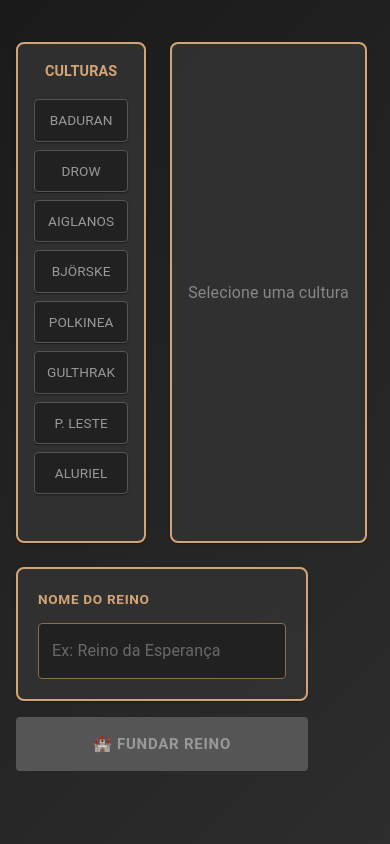
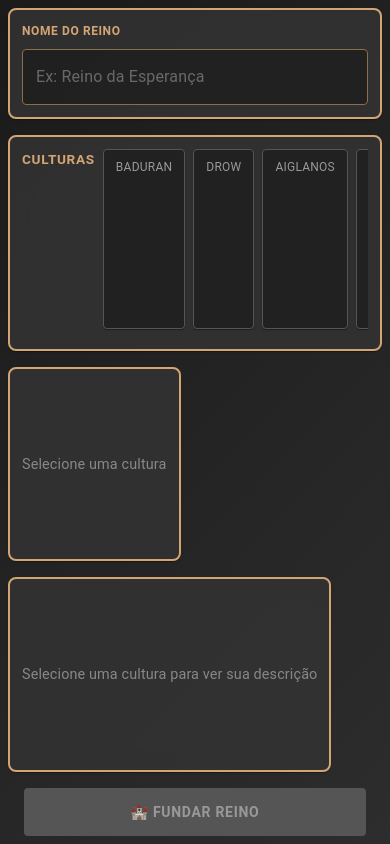
Before and after one commit to AndreaBreschiliare/EPICUOREINOS, a React (Vite) app in the folder frontend/: page /kingdom-creation in a window 390 px wide. Built offline with nearby package versions, Linux system fonts and the light colour scheme; sample sign-in values are in the browser's storage.

Commit message:
refactor: implementar novo design Kingdom Creation (3 linhas, cores pastel, responsivo)

```diff
--- a/frontend/src/pages/KingdomCreationPage.jsx
+++ b/frontend/src/pages/KingdomCreationPage.jsx
@@ -1,7 +1,6 @@
 import { useState } from 'react';
 import { useNavigate } from 'react-router-dom';
 import {
-  Container,
   Box,
   TextField,
   Button,
@@ -10,23 +9,60 @@ import {
   CircularProgress,
   Paper,
   Grid,
-  Card,
-  CardContent,
-  CardMedia,
 } from '@mui/material';
 import { authService } from '../services/authService';
 
 const API_URL = import.meta.env.DEV ? 'http://localhost:5000/api' : 'https://api.odisseiadamente.com.br/api';
 
 const CULTURES = [
-  { id: 'baduran', name: 'Baduran', description: 'Anões mestres da forja e da tecnologia, temperamentais mas profundamente leais, vivem nas profundezas das montanhas cultivando tradições milenares.' },
-  { id: 'drow', name: 'Drow', description: 'Elfos negros que governam través do medo e da intriga política nas profundezas, uma sociedade de castas sob o culto à deusa Idrith.' },
-  { id: 'aiglanos', name: 'Aiglanos', description: 'Povo astuto que prospera através da disciplina e da união, construindo um império onde a força das legiões e o mérito determinam o destino.' },
-  { id: 'björske', name: 'Björske', description: 'Guerreiros nórdicos tradicionais devotos ao culto do Sol e da Lua, famosos por sua incomparável cavalaria e devoção à força e fertilidade.' },
-  { id: 'polkinea', name: 'Polkinea', description: 'Pequilhos simples e felizes que cultivam a terra e saboreiam a paz, dotados de coragem e capacidade única de conquistar amizades.' },
-  { id: 'gulthrak', name: 'Gulthrak', description: 'Orcs nômades do deserto, selvagens e brutais em combate mas sábios em sua luta pela sobrevivência, devotos ao ciclo de sangue, areia e água.' },
-  { id: 'p_leste', name: 'P. Leste', description: 'Milenares povos sob dinastia unificada que honram disciplina, honra e lealdade ao Imperador, com tradições de monges guerreiros e samurais lendários.' },
-  { id: 'aluriel', name: 'Aluriel', description: 'Antigos elfos contemplativos profundamente ligados à natureza e à magia, criadores de beleza e sabedoria imortais, abençoados pela deusa Alora.' },
+  {
+    id: 'baduran',
+    name: 'Baduran',
+    description: 'Anões mestres da forja e da tecnologia, temperamentais mas profundamente leais, vivem nas profundezas das montanhas cultivando tradições milenares.',
+    color: '#A67C52',
+  },
+  {
+    id: 'drow',
+    name: 'Drow',
+    description: 'Elfos negros que governam através do medo e da intriga política nas profundezas, uma sociedade de castas sob o culto à deusa Idrith.',
+    color: '#6B5B5B',
+  },
+  {
+    id: 'aiglanos',
+    name: 'Aiglanos',
+    description: 'Povo astuto que prospera através da disciplina e da união, construindo um império onde a força das legiões e o mérito determinam o destino.',
+    color: '#D4AF37',
+  },
+  {
+    id: 'björske',
+    name: 'Björske',
+    description: 'Guerreiros nórdicos tradicionais devotos ao culto do Sol e da Lua, famosos por sua incomparável cavalaria e devoção à força e fertilidade.',
+    color: '#8CB5D0',
+  },
+  {
+    id: 'polkinea',
+    name: 'Polkinea',
+    description: 'Pequilhos simples e felizes que cultivam a terra e saboreiam a paz, dotados de coragem e capacidade única de conquistar amizades.',
+    color: '#B8D87F',
+  },
+  {
+    id: 'gulthrak',
+    name: 'Gulthrak',
+    description: 'Orcs nômades do deserto, selvagens e brutais em combate mas sábios em sua luta pela sobrevivência, devotos ao ciclo de sangue, areia e água.',
+    color: '#A0522D',
+  },
+  {
+    id: 'p_leste',
+    name: 'P. Leste',
+    description: 'Milenares povos sob dinastia unificada que honram disciplina, honra e lealdade ao Imperador, com tradições de monges guerreiros e samurais lendários.',
+    color: '#E08B7D',
+  },
+  {
+    id: 'aluriel',
+    name: 'Aluriel',
+    description: 'Antigos elfos contemplativos profundamente ligados à natureza e à magia, criadores de beleza e sabedoria imortais, abençoados pela deusa Alora.',
+    color: '#A989BE',
+  },
 ];
 
 export default function KingdomCreationPage() {
@@ -36,13 +72,14 @@ export default function KingdomCreationPage() {
   const [error, setError] = useState('');
   const [loading, setLoading] = useState(false);
 
+  const selectedCultureInfo = CULTURES.find((c) => c.id === selectedCulture);
+
   const handleSubmit = async (e) => {
     e.preventDefault();
     setError('');
     setLoading(true);
 
     try {
-      // Validações
       if (!kingdomName.trim()) {
         setError('Nome do reino é obrigatório');
         setLoading(false);
@@ -67,7 +104,6 @@ export default function KingdomCreationPage() {
         return;
       }
 
-      // Chamar API para criar feudo
       const response = await fetch(`${API_URL}/feud`, {
         method: 'POST',
         headers: {
@@ -91,7 +127,6 @@ export default function KingdomCreationPage() {
         throw new Error(errorMessage);
       }
 
-      // Sucesso! Redirecionar para dashboard
       navigate('/dashboard');
     } catch (err) {
       console.error('Erro ao criar reino:', err);
@@ -101,78 +136,151 @@ export default function KingdomCreationPage() {
     }
   };
 
-  const selectedCultureInfo = CULTURES.find((c) => c.id === selectedCulture);
-
   return (
     <Box
       sx={{
-        minHeight: '100vh',
+        width: '100%',
+        height: '100vh',
         background: 'linear-gradient(135deg, #1a1a1a 0%, #2d2d2d 100%)',
+        padding: { xs: 1, sm: 2, md: 3 },
         display: 'flex',
-        alignItems: 'center',
-        justifyContent: 'center',
-        padding: 2,
+        flexDirection: 'column',
+        gap: 2,
       }}
     >
-      <Grid container spacing={3} maxWidth="1400px" sx={{ height: '90vh' }}>
-        {/* SIDEBAR ESQUERDA - Lista de Culturas */}
-        <Grid item xs={12} sm={3} md={2.5}>
+      {/* ============ LINHA 1: NOME DO REINO ============ */}
+      <Paper
+        component="form"
+        id="kingdom-form"
+        onSubmit={handleSubmit}
+        sx={{
+          padding: { xs: 1.5, sm: 2, md: 2.5 },
+          background: 'rgba(50, 50, 50, 0.9)',
+          border: selectedCultureInfo ? `2px solid ${selectedCultureInfo.color}` : '2px solid #D4A574',
+          borderRadius: 2,
+          backdropFilter: 'blur(10px)',
+        }}
+      >
+        {error && (
+          <Alert severity="error" sx={{ marginBottom: 1.5 }}>
+            {error}
+          </Alert>
+        )}
+
+        <Typography
+          variant="subtitle2"
+          sx={{
+            color: selectedCultureInfo ? selectedCultureInfo.color : '#D4A574',
+            marginBottom: 1,
+            fontWeight: 'bold',
+            fontSize: { xs: '0.75rem', sm: '0.85rem' },
+            textTransform: 'uppercase',
+            letterSpacing: '0.05em',
+          }}
+        >
+          Nome do Reino
+        </Typography>
+
+        <TextField
+          fullWidth
+          value={kingdomName}
+          onChange={(e) => setKingdomName(e.target.value)}
+          disabled={loading}
+          placeholder="Ex: Reino da Esperança"
+          sx={{
+            '& .MuiOutlinedInput-root': {
+              color: '#fff',
+              backgroundColor: 'rgba(0, 0, 0, 0.3)',
+              '& fieldset': {
+                borderColor: selectedCultureInfo ? selectedCultureInfo.color : '#8B6F47',
+              },
+              '&:hover fieldset': {
+                borderColor: selectedCultureInfo ? selectedCultureInfo.color : '#D4A574',
+              },
+              '&.Mui-focused fieldset': {
+                borderColor: selectedCultureInfo ? selectedCultureInfo.color : '#D4A574',
+              },
+            },
+            '& .MuiInputBase-input::placeholder': {
+              color: '#888',
+              opacity: 0.7,
+            },
+          }}
+          inputProps={{ maxLength: 50 }}
+        />
+      </Paper>
+
+      {/* ============ LINHA 2: CULTURAS + IMAGEM + DESCRIÇÃO ============ */}
+      <Grid container spacing={2} sx={{ flex: 1, minHeight: 0 }}>
+        {/* Coluna 1: Sidebar de Culturas */}
+        <Grid item xs={12} sm={12} md={3} sx={{ display: 'flex' }}>
           <Paper
             sx={{
-              padding: 2,
+              width: '100%',
+              padding: { xs: 1.5, sm: 2 },
               background: 'rgba(50, 50, 50, 0.9)',
               border: '2px solid #D4A574',
               borderRadius: 2,
-              height: '100%',
+              backdropFilter: 'blur(10px)',
               overflowY: 'auto',
-              backdropFilter: 'blur(10px)',
+              display: 'flex',
+              flexDirection: { xs: 'row', md: 'column' },
+              gap: 1,
             }}
           >
             <Typography
               variant="h6"
               sx={{
                 color: '#D4A574',
-                marginBottom: 2,
                 fontWeight: 'bold',
-                textAlign: 'center',
-                fontSize: '0.9rem',
+                fontSize: '0.85rem',
+                textTransform: 'uppercase',
+                letterSpacing: '0.05em',
+                minWidth: { xs: 'auto', md: '100%' },
+                flexShrink: 0,
               }}
             >
-              CULTURAS
+              Culturas
             </Typography>
 
-            <Box sx={{ display: 'flex', flexDirection: 'column', gap: 1 }}>
+            <Box
+              sx={{
+                display: 'flex',
+                flexDirection: { xs: 'row', md: 'column' },
+                gap: 1,
+                width: '100%',
+                overflowX: { xs: 'auto', md: 'visible' },
+                overflowY: { xs: 'visible', md: 'auto' },
+                paddingBottom: { xs: 1, md: 0 },
+              }}
+            >
               {CULTURES.map((culture) => (
                 <Paper
                   key={culture.id}
                   onClick={() => setSelectedCulture(culture.id)}
                   sx={{
-                    padding: '10px 12px',
+                    padding: { xs: '8px 12px', sm: '10px 14px' },
                     cursor: loading ? 'not-allowed' : 'pointer',
-                    backgroundColor:
-                      selectedCulture === culture.id
-                        ? 'rgba(212, 165, 116, 0.2)'
-                        : 'rgba(30, 30, 30, 0.8)',
-                    border:
-                      selectedCulture === culture.id
-                        ? '2px solid #D4A574'
-                        : '1px solid #555',
+                    backgroundColor: selectedCulture === culture.id ? `${culture.color}20` : 'rgba(30, 30, 30, 0.8)',
+                    border: selectedCulture === culture.id ? `2px solid ${culture.color}` : '1px solid #555',
                     borderRadius: 1,
                     transition: 'all 0.2s ease',
+                    whiteSpace: 'nowrap',
+                    flexShrink: 0,
                     '&:hover': {
-                      borderColor: '#D4A574',
-                      backgroundColor: 'rgba(212, 165, 116, 0.15)',
+                      borderColor: culture.color,
+                      backgroundColor: `${culture.color}15`,
                     },
                   }}
                 >
                   <Typography
                     sx={{
-                      color:
-                        selectedCulture === culture.id ? '#D4A574' : '#999',
+                      color: selectedCulture === culture.id ? culture.color : '#999',
                       fontWeight: selectedCulture === culture.id ? 'bold' : 'normal',
-                      fontSize: '0.85rem',
+                      fontSize: { xs: '0.75rem', sm: '0.8rem' },
                       textTransform: 'uppercase',
                       textAlign: 'center',
+                      letterSpacing: '0.02em',
                     }}
                   >
                     {culture.name}
@@ -183,19 +291,19 @@ export default function KingdomCreationPage() {
           </Paper>
         </Grid>
 
-        {/* CENTRO - Imagem Grande */}
-        <Grid item xs={12} sm={6} md={5}>
+        {/* Coluna 2: Imagem Grande */}
+        <Grid item xs={12} sm={12} md={4} sx={{ display: 'flex' }}>
           <Paper
             sx={{
-              padding: 2,
+              width: '100%',
+              padding: { xs: 1.5, sm: 2 },
               background: 'rgba(50, 50, 50, 0.9)',
-              border: '2px solid #D4A574',
+              border: selectedCultureInfo ? `2px solid ${selectedCultureInfo.color}` : '2px solid #D4A574',
               borderRadius: 2,
-              height: '100%',
+              backdropFilter: 'blur(10px)',
               display: 'flex',
               alignItems: 'center',
               justifyContent: 'center',
-              backdropFilter: 'blur(10px)',
             }}
           >
             {selectedCultureInfo ? (
@@ -211,100 +319,35 @@ export default function KingdomCreationPage() {
                 }}
               />
             ) : (
-              <Typography sx={{ color: '#888', textAlign: 'center' }}>
+              <Typography sx={{ color: '#888', textAlign: 'center', fontSize: '0.9rem' }}>
                 Selecione uma cultura
               </Typography>
             )}
           </Paper>
         </Grid>
 
-        {/* DIREITA - Nome + Descrição + Formulário */}
-        <Grid item xs={12} sm={3} md={4.5}>
-          <Box sx={{ display: 'flex', flexDirection: 'column', gap: 2, height: '100%' }}>
-            {/* NOME DO REINO - Topo */}
+        {/* Coluna 3: Descrição da Cultura */}
+        <Grid item xs={12} sm={12} md={5} sx={{ display: 'flex' }}>
+          {selectedCultureInfo ? (
             <Paper
-              id="kingdom-form"
-              component="form"
-              onSubmit={handleSubmit}
               sx={{
-                padding: 2.5,
-                background: 'rgba(50, 50, 50, 0.9)',
-                border: '2px solid #D4A574',
+                width: '100%',
+                padding: { xs: 1.5, sm: 2, md: 2.5 },
+                background: `${selectedCultureInfo.color}15`,
+                border: `2px solid ${selectedCultureInfo.color}`,
                 borderRadius: 2,
                 backdropFilter: 'blur(10px)',
-              }}
-            >
-              {error && (
-                <Alert severity="error" sx={{ marginBottom: 2 }}>
-                  {error}
-                </Alert>
-              )}
-
-              <Typography
-                variant="subtitle2"
-                sx={{
-                  color: '#D4A574',
-                  marginBottom: 1.5,
-                  fontWeight: 'bold',
-                  fontSize: '0.85rem',
-                  textTransform: 'uppercase',
-                  letterSpacing: '0.05em',
-                }}
-              >
-                Nome do Reino
-              </Typography>
-
-              <TextField
-                fullWidth
-                value={kingdomName}
-                onChange={(e) => setKingdomName(e.target.value)}
-                disabled={loading}
-                placeholder="Ex: Reino da Esperança"
-                sx={{
-                  marginBottom: 0,
-                  '& .MuiOutlinedInput-root': {
-                    color: '#fff',
-                    backgroundColor: 'rgba(0,0,0,0.3)',
-                    '& fieldset': {
-                      borderColor: '#8B6F47',
-                    },
-                    '&:hover fieldset': {
-                      borderColor: '#D4A574',
-                    },
-                    '&.Mui-focused fieldset': {
-                      borderColor: '#D4A574',
-                    },
-                  },
-                  '& .MuiInputBase-input::placeholder': {
-                    color: '#888',
-                    opacity: 0.7,
-                  },
-                }}
-                inputProps={{
-                  maxLength: 50,
-                }}
-              />
-            </Paper>
-
-            {/* DESCRIÇÃO DA CULTURA - Caixa Separada */}
-            {selectedCultureInfo && (
-              <Paper
-                sx={{
-                  padding: 2.5,
-                  background: 'rgba(50, 50, 50, 0.9)',
-                  border: '2px solid #D4A574',
-                  borderRadius: 2,
-                  flex: 1,
                 overflowY: 'auto',
-                  backdropFilter: 'blur(10px)',
+                display: 'flex',
+                flexDirection: 'column',
+                gap: 1.5,
               }}
             >
               <Typography
                 sx={{
-                    color: '#D4A574',
+                  color: selectedCultureInfo.color,
                   fontWeight: 'bold',
-                    marginBottom: 1.5,
-                    fontSize: '1rem',
+                  fontSize: { xs: '1rem', sm: '1.1rem' },
                   textTransform: 'uppercase',
                   letterSpacing: '0.05em',
                 }}
@@ -315,36 +358,61 @@ export default function KingdomCreationPage() {
               <Typography
                 sx={{
                   color: '#ccc',
-                    fontSize: '0.9rem',
+                  fontSize: { xs: '0.85rem', sm: '0.9rem' },
                   lineHeight: 1.7,
                 }}
               >
                 {selectedCultureInfo.description}
               </Typography>
             </Paper>
+          ) : (
+            <Paper
+              sx={{
+                width: '100%',
+                padding: { xs: 1.5, sm: 2, md: 2.5 },
+                background: 'rgba(50, 50, 50, 0.9)',
+                border: '2px solid #D4A574',
+                borderRadius: 2,
+                backdropFilter: 'blur(10px)',
+                display: 'flex',
+                alignItems: 'center',
+                justifyContent: 'center',
+              }}
+            >
+              <Typography sx={{ color: '#888', textAlign: 'center', fontSize: '0.9rem' }}>
+                Selecione uma cultura para ver sua descrição
+              </Typography>
+            </Paper>
           )}
+        </Grid>
+      </Grid>
 
-            {/* BOTÃO FUNDAR REINO - Rodapé */}
+      {/* ============ LINHA 3: BOTÃO FUNDAR REINO ============ */}
       <Button
-              fullWidth
         type="submit"
         form="kingdom-form"
         variant="contained"
         disabled={loading || !selectedCulture}
         sx={{
-                padding: '14px',
-                background: 'linear-gradient(135deg, #D4A574 0%, #8B6F47 100%)',
+          padding: { xs: '12px', sm: '14px' },
+          marginX: { xs: '1rem', sm: '0.5rem' },
+          background: selectedCultureInfo
+            ? `linear-gradient(135deg, ${selectedCultureInfo.color} 0%, ${selectedCultureInfo.color}cc 100%)`
+            : 'linear-gradient(135deg, #D4A574 0%, #8B6F47 100%)',
           color: '#000',
           fontWeight: 'bold',
-                fontSize: '15px',
+          fontSize: { xs: '14px', sm: '15px' },
           textTransform: 'uppercase',
           letterSpacing: '0.05em',
+          transition: 'all 0.3s ease',
           '&:hover':
             !loading && selectedCulture
               ? {
-                        background:
-                          'linear-gradient(135deg, #E8C78A 0%, #9B7F57 100%)',
-                        boxShadow: '0 6px 12px rgba(212, 165, 116, 0.3)',
+                  background: selectedCultureInfo
+                    ? `linear-gradient(135deg, ${selectedCultureInfo.color}ee 0%, ${selectedCultureInfo.color}dd 100%)`
+                    : 'linear-gradient(135deg, #E8C78A 0%, #9B7F57 100%)',
+                  boxShadow: `0 8px 16px ${selectedCultureInfo ? selectedCultureInfo.color + '40' : 'rgba(212, 165, 116, 0.3)'}`,
+                  transform: 'translateY(-2px)',
                 }
               : {},
           '&:disabled': {
@@ -355,7 +423,7 @@ export default function KingdomCreationPage() {
       >
         {loading ? (
           <>
-                  <CircularProgress size={18} sx={{ marginRight: 1 }} />
+            <CircularProgress size={18} sx={{ marginRight: 1, color: 'inherit' }} />
             Fundando...
           </>
         ) : (
@@ -363,8 +431,5 @@ export default function KingdomCreationPage() {
         )}
       </Button>
     </Box>
-        </Grid>
-      </Grid>
-    </Box>
   );
 }
```
Lines whose indentation alone changed are shown as unchanged.
